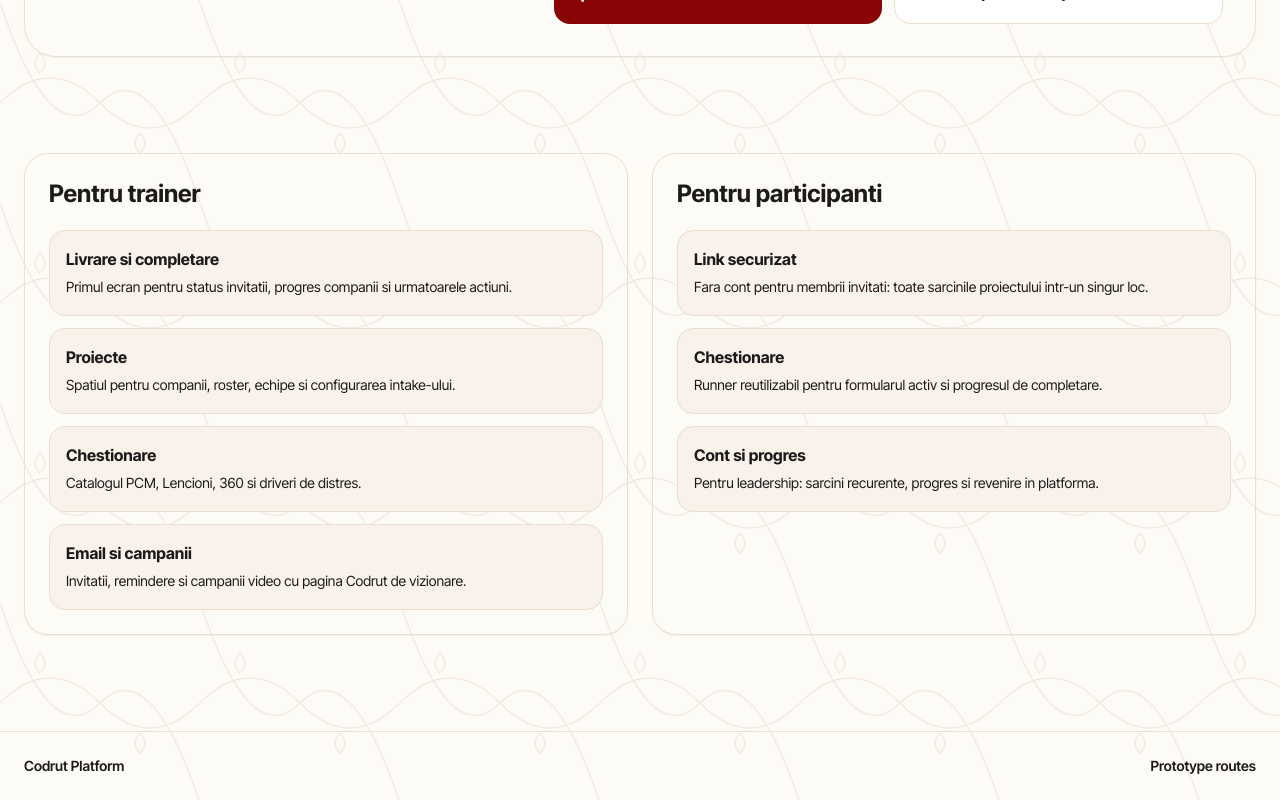
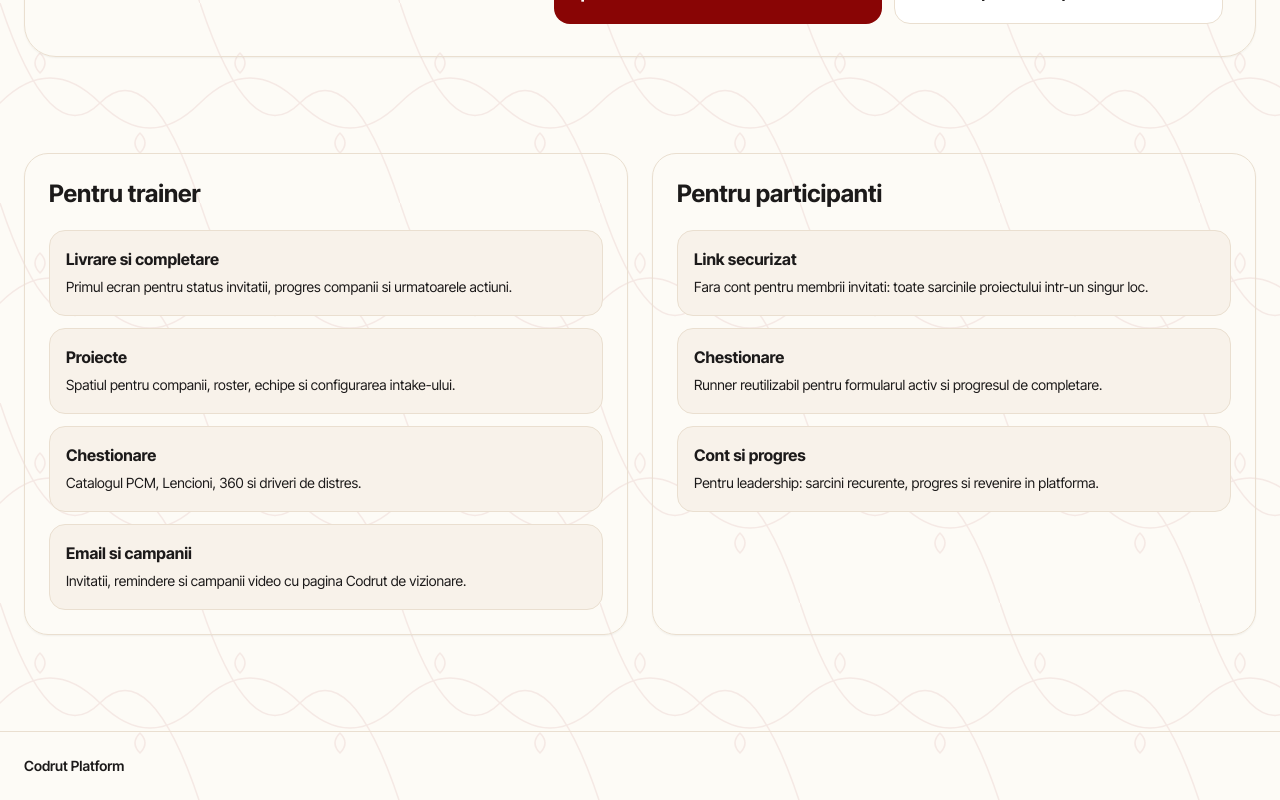
Before and after one commit to Trip-Development/codrut-platform, a Next.js app in the folder frontend/: page / in a window 1280 px wide. Shown: the part 2597-3397 px from the top of the page. Built offline with nearby package versions, Linux system fonts and the light colour scheme.

Commit message:
fix(frontend): keep dev routes off landing

```diff
--- a/frontend/src/app/page.tsx
+++ b/frontend/src/app/page.tsx
@@ -262,12 +262,7 @@ export default function HomePage() {
       </section>
 
       <footer className="border-t border-[var(--border)] bg-surface/70 px-4 py-6 md:px-6">
-        <div className="mx-auto flex max-w-7xl flex-col gap-3 text-sm font-semibold text-foreground/55 sm:flex-row sm:items-center sm:justify-between">
-          <span>Codrut Platform</span>
-          <Link href="/dev/routes" className="text-foreground/45 hover:text-burgundy">
-            Prototype routes
-          </Link>
-        </div>
+        <div className="mx-auto max-w-7xl text-sm font-semibold text-foreground/55">Codrut Platform</div>
       </footer>
     </main>
   );
```
Also changed, not shown: 1 other file (tests, documents, lock files or other folders).
